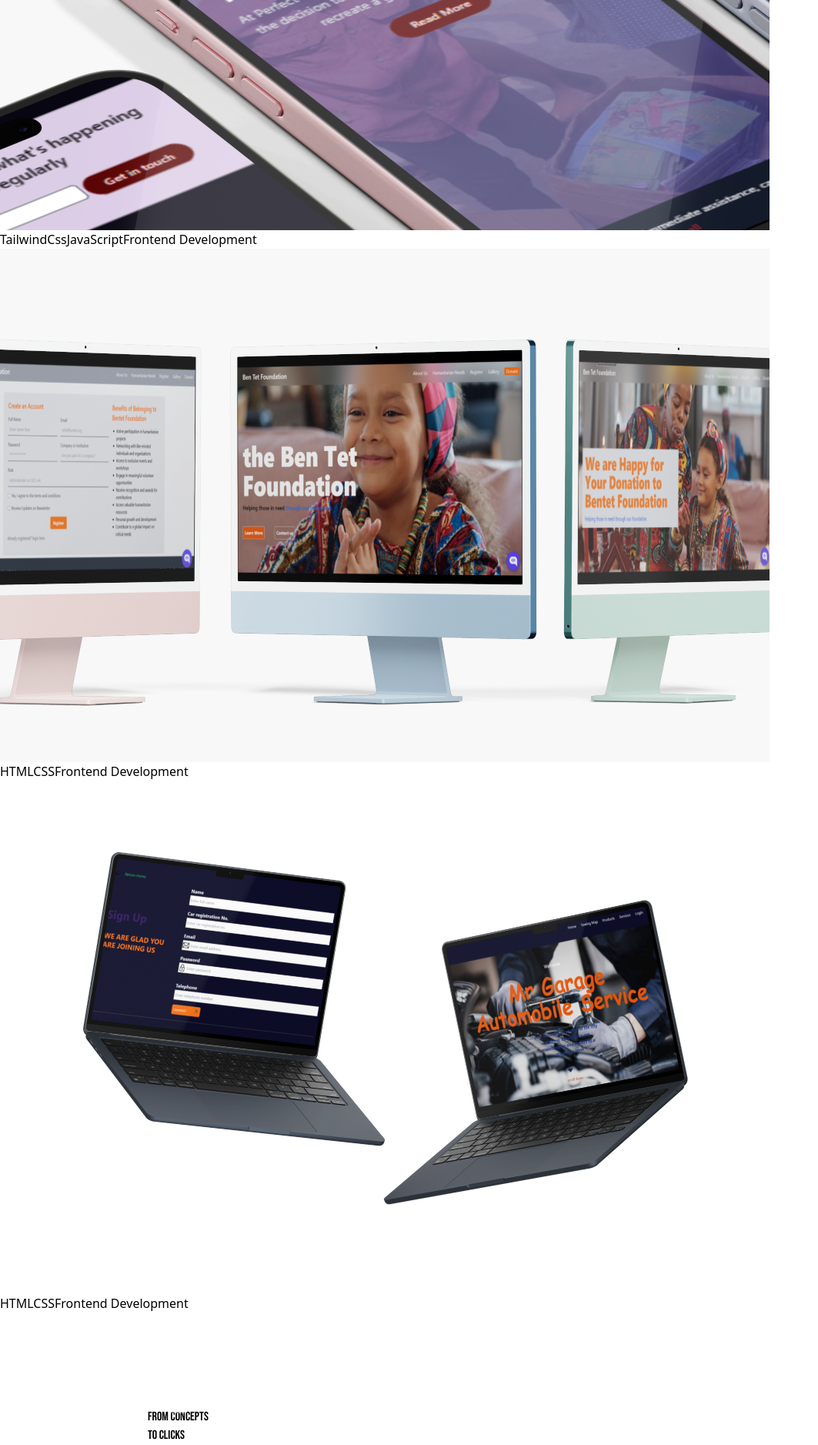
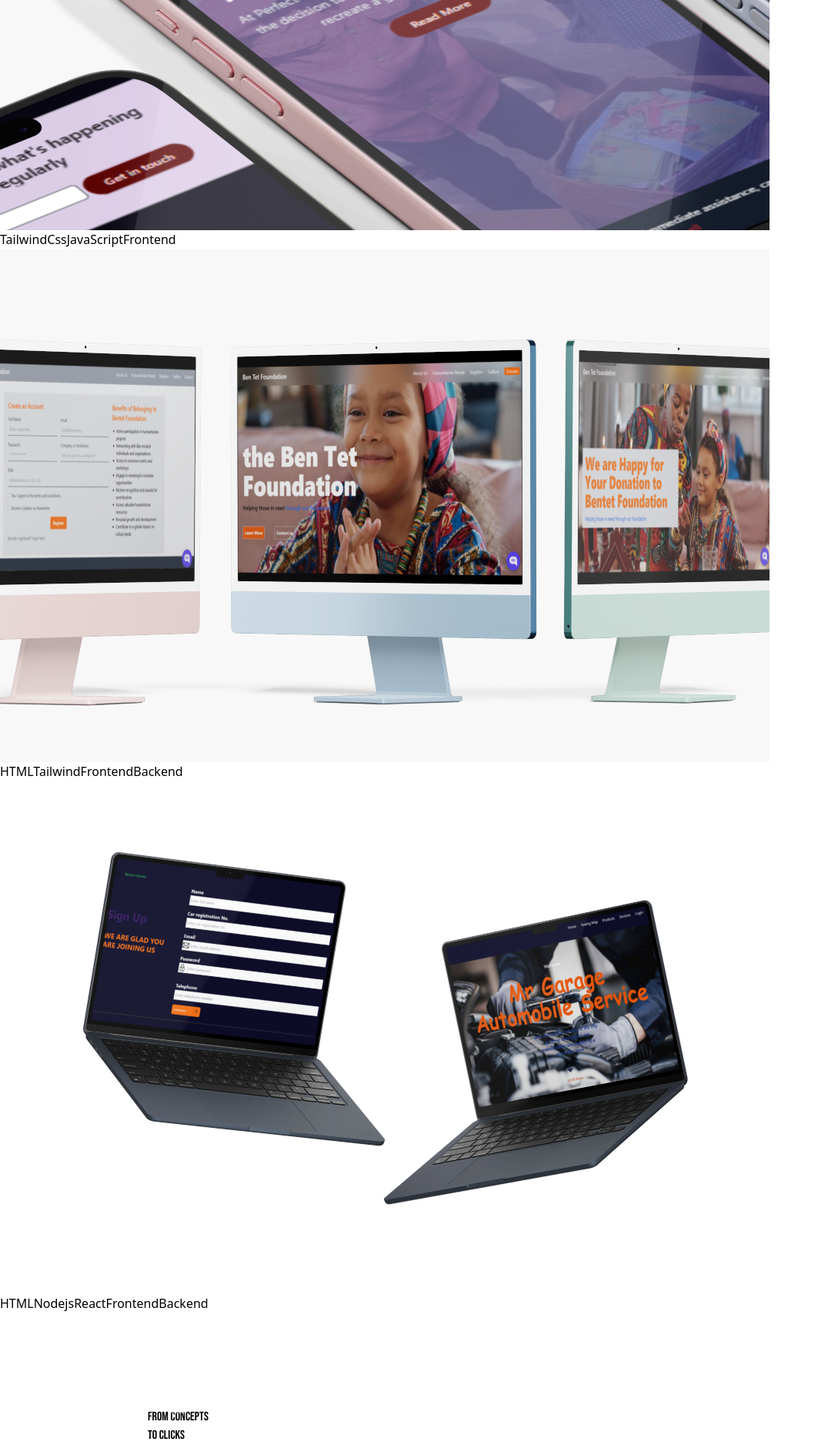
Before and after one commit to Bart-Plange/bartplangeV3, a React (Vite) app: page / in a window 1280 px wide. Shown: the part 2755-4632 px from the top of the page at 77% size, without its empty margins (0-1063 px from the left). Built offline with nearby package versions, Linux system fonts and the light colour scheme.

Commit message:
update on portfolio links

```diff
--- a/src/components/portfolio/Portfolio.jsx
+++ b/src/components/portfolio/Portfolio.jsx
@@ -32,9 +32,9 @@
           <div className="lg:w-2/3 text-white lg:left-1/3 " >
             <div className='portfolio-images'>
               <div>
-                <Link to="/case-studies/risingstar">
+                <a href='https://risingstarmontessori.netlify.app/' target="_blank" rel="noreferrer">
                   <img src={Startup} alt="Rising Star Mockup" className='object-cover mb-6 transform hover:scale-105 transition-all hover:rounded-3xl h-full w-full' />
-                </Link>
+                </a>
                 <div className='flex items-center flex-wrap'>
                 <span className='border p-2 m-2 border-gray-500 text-gray-500'>Bootstrap</span>
                 <span className='border p-2 m-2 border-gray-500 text-gray-500'>JavaScript</span>
@@ -43,38 +43,41 @@
               </div>
               {/* nyametease mockup */}
               <div className='py-12'>
-                <Link to="/case-studies/nyametease">
+                <a href='https://nyametease.netlify.app/' target="_blank" rel="noreferrer">
                   <img src={Nyametease} alt="Nyametease Mockup" className='object-cover mb-6 hover:scale-105 transition-all hover:rounded-3xl h-full w-full' />
-                  </Link>
+                  </a>
                 <div className='flex items-center flex-wrap'>
 
                 <span className='border p-2 m-2 border-gray-500 text-gray-500'>TailwindCss</span>
                 <span className='border p-2 m-2 border-gray-500 text-gray-500'>JavaScript</span>
-                <span className='border p-2 m-2 border-gray-500 text-gray-500'>Frontend Development</span>
+                <span className='border p-2 m-2 border-gray-500 text-gray-500'>Frontend</span>
                 </div>
               </div>
 
               {/* manage mockup */}
               <div className='py-12'>
-                <Link to="/case-studies/manage">
+                <a href='' target="_blank" rel="noreferrer">
                   <img src={Eben1} alt="Manage Mockup" className='object-cover mb-6 hover:scale-105 transition-all hover:rounded-3xl h-full w-full' />
-                </Link>
+                </a>
                 <div className='flex items-center flex-wrap'>
                 <span className='border p-2 m-2 border-gray-500 text-gray-500'>HTML</span>
-                <span className='border p-2 m-2 border-gray-500 text-gray-500'>CSS</span>
-                <span className='border p-2 m-2 border-gray-500 text-gray-500'>Frontend Development</span>
+                <span className='border p-2 m-2 border-gray-500 text-gray-500'>Tailwind</span>
+                <span className='border p-2 m-2 border-gray-500 text-gray-500'>Frontend</span>
+                <span className='border p-2 m-2 border-gray-500 text-gray-500'>Backend</span>
                 </div>
               </div>
               {/* bartwebz mockup */}
               <div className='py-12'>
-                <Link to="/case-studies/bartwebz">
+                <a href='https://mrgarageauto.netlify.app/' target="_blank" rel="noreferrer">
                 <img src={Finalyear} alt="Eben Mockup" className='object-cover mb-6 hover:scale-105 transition-all hover:rounded-3xl h-full w-full' />
-                </Link>
+                </a>
                 <div className='flex items-center flex-wrap'>
 
                 <span className='border p-2 m-2 border-gray-500 text-gray-500'>HTML</span>
-                <span className='border p-2 m-2 border-gray-500 text-gray-500'>CSS</span>
-                <span className='border p-2 m-2 border-gray-500 text-gray-500'>Frontend Development</span>
+                <span className='border p-2 m-2 border-gray-500 text-gray-500'>Nodejs</span>
+                <span className='border p-2 m-2 border-gray-500 text-gray-500'>React</span>
+                <span className='border p-2 m-2 border-gray-500 text-gray-500'>Frontend</span>
+                <span className='border p-2 m-2 border-gray-500 text-gray-500'>Backend</span>
                 </div>
               </div>
             </div>
```
